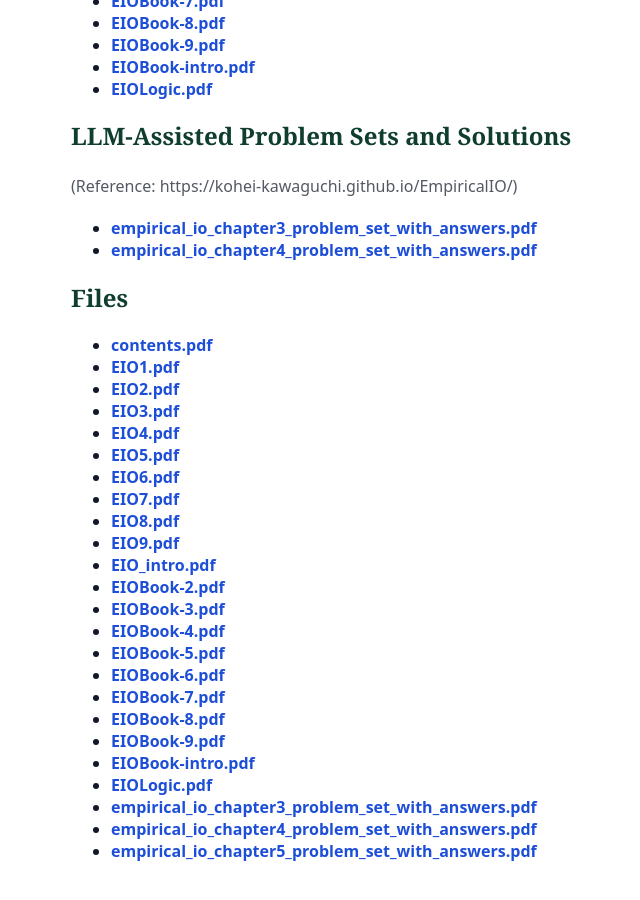
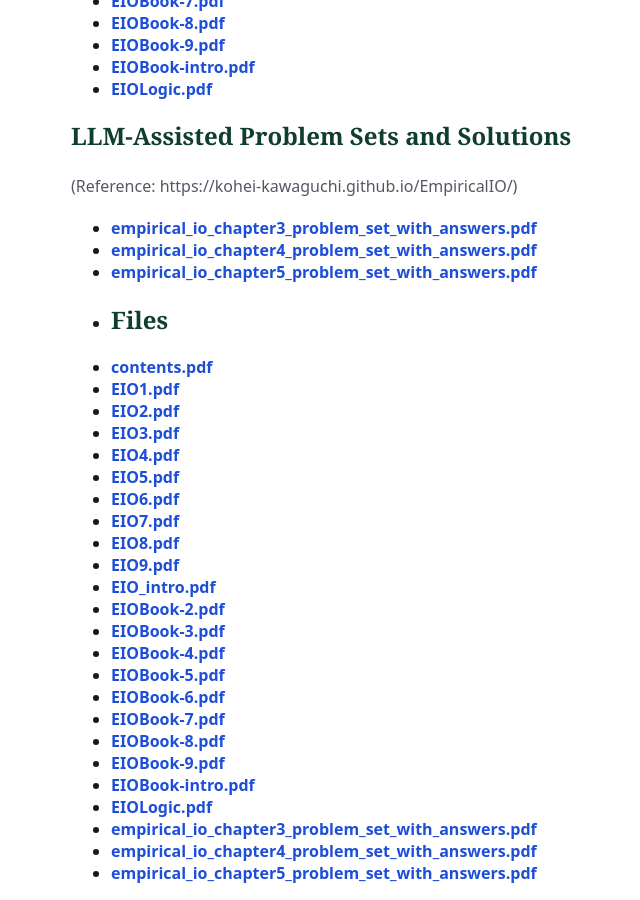
Before and after one commit to yaxinzn/study-archive, a Jekyll site: the page built from materials/eio/index.md, in a window 1280 px wide and 900 px high, scrolled down 716 px. Shown: the whole window, without its empty margins (9-649 px from the left). Built offline with Jekyll 4.4.1, drawn with Linux system fonts in a browser that asks for light colours; before the commit the page ends 1594 px from its top, so only the background shows below that.

Commit message:
Add empirical io chapter 5 link to index

```diff
--- a/materials/eio/index.md
+++ b/materials/eio/index.md
@@ -42,7 +42,8 @@ Demand estimation, cost/production, competition and conduct, entry/exit, identif
 (Reference: https://kohei-kawaguchi.github.io/EmpiricalIO/)
 - **[empirical_io_chapter3_problem_set_with_answers.pdf](empirical_io_chapter3_problem_set_with_answers.pdf)**
 - **[empirical_io_chapter4_problem_set_with_answers.pdf](empirical_io_chapter4_problem_set_with_answers.pdf)**
-
+- **[empirical_io_chapter5_problem_set_with_answers.pdf](empirical_io_chapter5_problem_set_with_answers.pdf)**
+-
 ## Files
 <!-- AUTO-LIST-START -->
 - **[contents.pdf](contents.pdf)**
```
